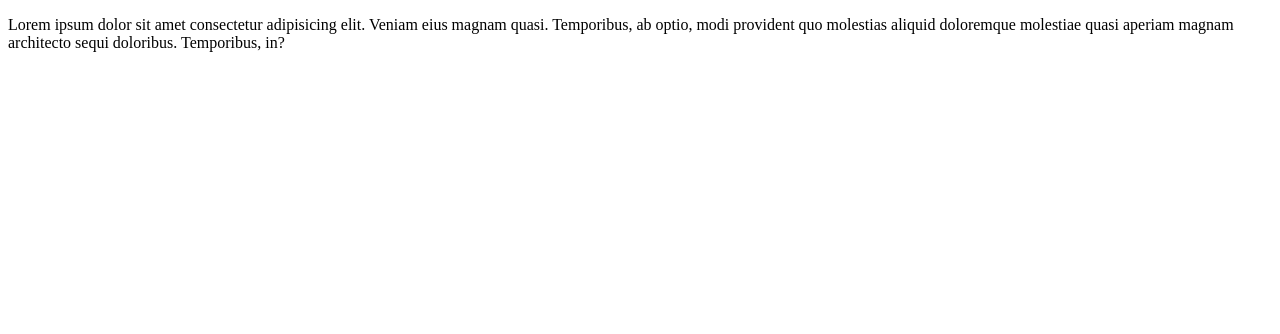
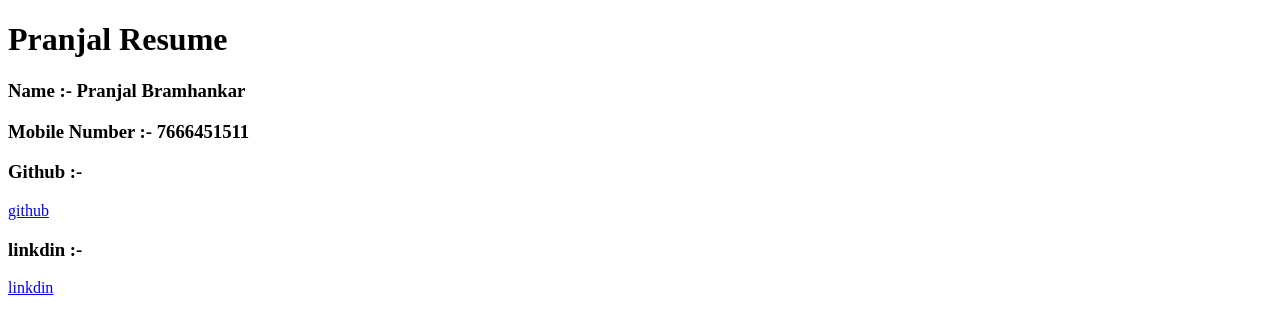
Before and after one commit to Pranjall30/Resume_1, a plain HTML site: page index.html in a window 1280 px wide. Drawn offline with Linux system fonts and the light colour scheme.

Commit message:
first commit

```diff
--- a/index.html
+++ b/index.html
@@ -6,7 +6,15 @@
     <title>Pranjal</title>
 </head>
 <body>
-    <p>Lorem ipsum dolor sit amet consectetur adipisicing elit. Veniam eius magnam quasi. Temporibus, ab optio, modi provident quo molestias aliquid doloremque molestiae quasi aperiam magnam architecto sequi doloribus. Temporibus, in?</p>
+    <!--  -->
+ <h1>Pranjal Resume</h1>
+ <h3>Name :- Pranjal Bramhankar</h3>
+ <h3>Mobile Number :- 7666451511</h3>
+ <h3>Github :- </h3>
+ <a href=" https://github.com/Pranjall30" target="_blank">github</a>
+ <h3>linkdin :- </h3>
+ <a href="https://www.linkedin.com/in/pranjal-bramhankar-6aaba4265/" target="_blank">linkdin</a>
+
 
 </body>
 </html>
```
